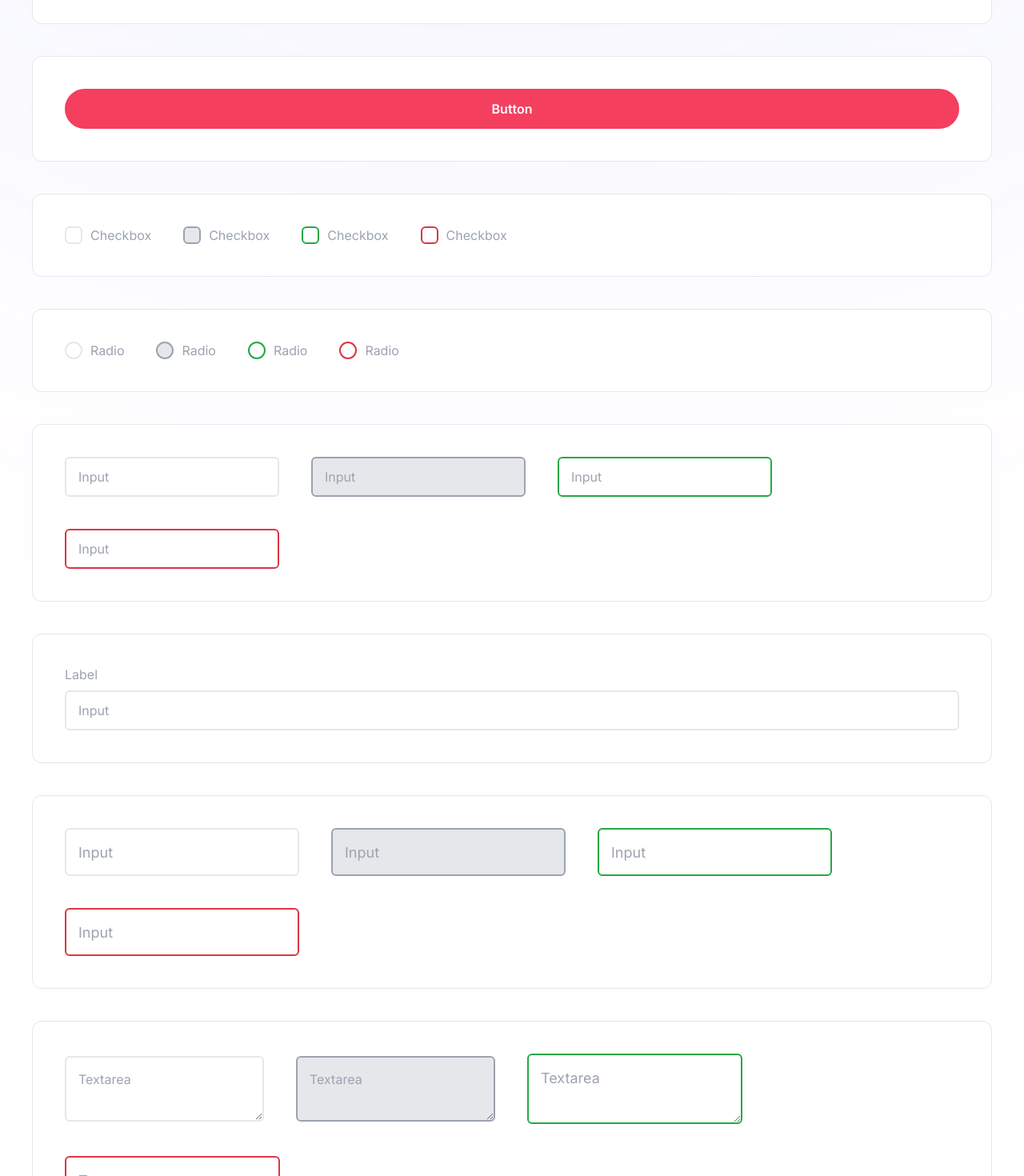
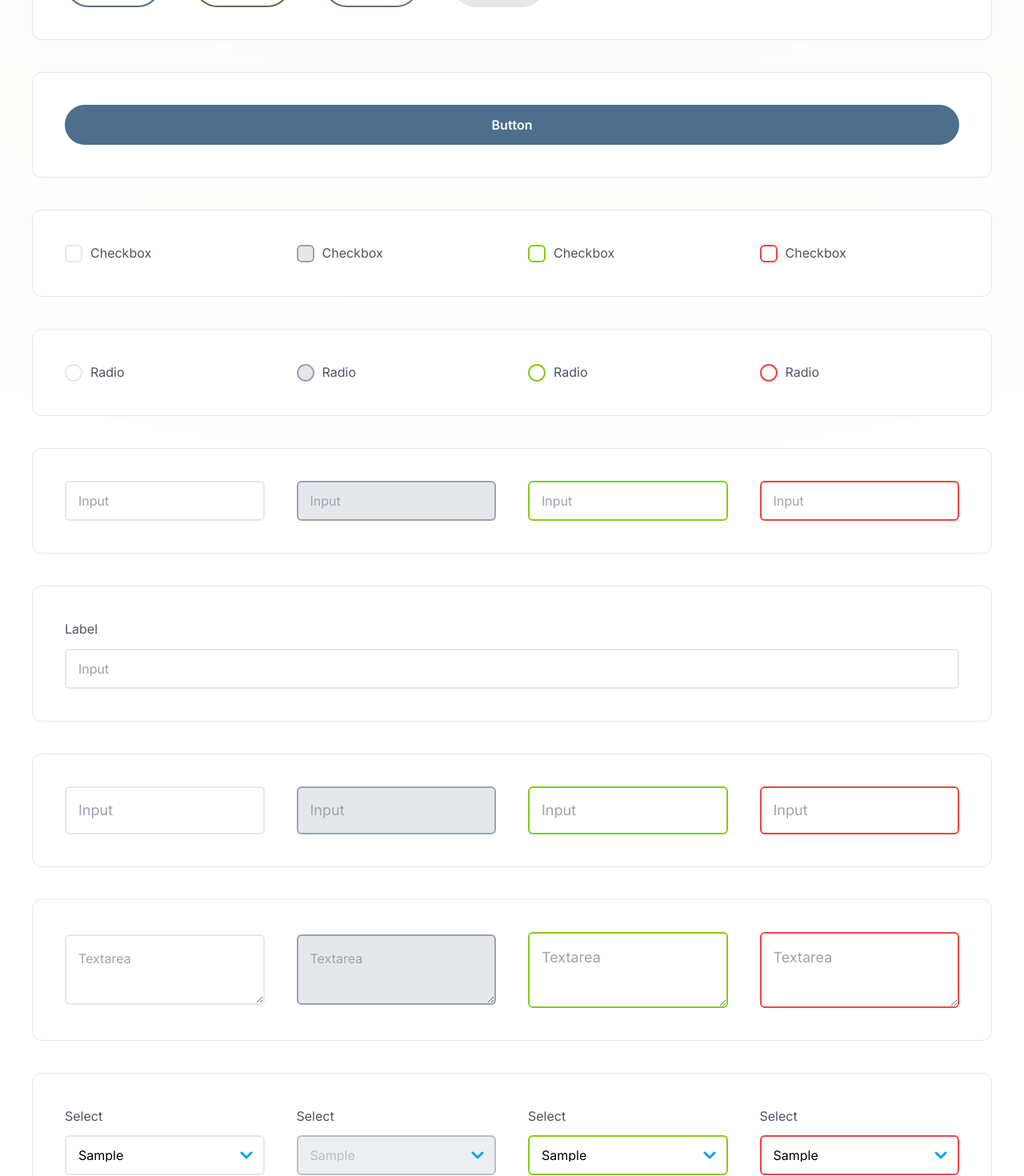
Before and after one commit to cherry-design-system/styled-components, a Next.js app: page / in a window 1280 px wide. Shown: the part 780-2250 px from the top of the page at 80% size. Built offline with nearby package versions, Linux system fonts and the light colour scheme.

Commit message:
feat: update default cherry values

```diff
--- a/src/app/components/cherry/input.tsx
+++ b/src/app/components/cherry/input.tsx
@@ -33,9 +33,9 @@ export const StyledInputWrapper = styled.span<InputProps>`
 
 export const StyledLabel = styled.label<InputProps>`
 	display: inline-block;
-	color: ${({ theme }) => theme.colors.gray};
+	color: ${({ theme }) => theme.colors.grayDark};
 	font-size: ${({ theme }) => theme.fontSizes.text.lg};
-	line-height: : ${({ theme }) => theme.lineHeights.text.lg};
+	line-height: ${({ theme }) => theme.lineHeights.text.lg};
 `;
 
 const StyledInput = styled.input<InputProps>`
@@ -51,7 +51,7 @@ const StyledInput = styled.input<InputProps>`
 	color: ${({ theme }) => theme.colors.dark};
 	background: ${({ theme }) => theme.colors.light};
 	border: solid 2px ${({ theme }) => theme.colors.grayLight};
-	box-shadow: 0 0 0 0px ${({ theme }) => theme.colors.secondaryLight};
+	box-shadow: 0 0 0 0px ${({ theme }) => theme.colors.primaryLight};
 	transition: all 0.3s ease;
 
 	&::placeholder {
@@ -60,17 +60,17 @@ const StyledInput = styled.input<InputProps>`
 
 	@media (hover: hover) {
 		&:hover:not([disabled]) {
-			border-color: ${({ theme }) => theme.colors.secondary};
+			border-color: ${({ theme }) => theme.colors.primary};
 		}
 	}
 
 	&:focus:not([disabled]) {
-		box-shadow: 0 0 0 4px ${({ theme }) => theme.colors.secondaryLight};
-		border-color: ${({ theme }) => theme.colors.secondary};
+		box-shadow: 0 0 0 4px ${({ theme }) => theme.colors.primaryLight};
+		border-color: ${({ theme }) => theme.colors.primary};
 	}
 
 	&:active:not([disabled]) {
-		box-shadow: 0 0 0 2px ${({ theme }) => theme.colors.secondaryLight};
+		box-shadow: 0 0 0 2px ${({ theme }) => theme.colors.primaryLight};
 	}
 
 	${({ $size }) => formElementHeightStyles($size)}
@@ -110,7 +110,7 @@ const StyledIconWrapper = styled.span<InputProps>`
 	& em {
 		display: block;
 		border-radius: 50%;
-		background: ${({ theme }) => theme.colors.secondary};
+		background: ${({ theme }) => theme.colors.primary};
 	}
 
 	& svg,
@@ -130,22 +130,22 @@ const StyledRadioCheckboxInput = styled.input<InputProps>`
 	${resetButton};
 	display: inline-block;
 	border: solid 2px ${({ theme }) => theme.colors.grayLight};
-	box-shadow: 0 0 0 0px ${({ theme }) => theme.colors.secondaryLight};
+	box-shadow: 0 0 0 0px ${({ theme }) => theme.colors.primaryLight};
 	transition: all 0.3s ease;
 
 	@media (hover: hover) {
 		&:hover:not([disabled]) {
-			border-color: ${({ theme }) => theme.colors.secondary};
+			border-color: ${({ theme }) => theme.colors.primary};
 		}
 	}
 
 	&:focus:not([disabled]) {
-		box-shadow: 0 0 0 4px ${({ theme }) => theme.colors.secondaryLight};
-		border-color: ${({ theme }) => theme.colors.secondary};
+		box-shadow: 0 0 0 4px ${({ theme }) => theme.colors.primaryLight};
+		border-color: ${({ theme }) => theme.colors.primary};
 	}
 
 	&:active:not([disabled]) {
-		box-shadow: 0 0 0 2px ${({ theme }) => theme.colors.secondaryLight};
+		box-shadow: 0 0 0 2px ${({ theme }) => theme.colors.primaryLight};
 	}
 
 	${({ type, theme }) => (type === "checkbox" ? `border-radius: ${theme.spacing.radius.xs};` : `border-radius: 50%;`)}
@@ -164,20 +164,6 @@ const StyledRadioCheckboxInput = styled.input<InputProps>`
 			$success ? true : false,
 			theme,
 		);
-	}}
-
-	${({ $error, $success, theme }) => {
-		if ($error) {
-			return `
-				border-color: ${theme.colors.error};
-			`;
-		}
-
-		if ($success) {
-			return `
-				border-color: ${theme.colors.success};
-			`;
-		}
 	}}
 
 	${({ $size }) => {
--- a/src/app/components/cherry/select.tsx
+++ b/src/app/components/cherry/select.tsx
@@ -35,7 +35,7 @@ const StyledSelect = styled.select<SelectProps>`
 	color: ${({ theme }) => theme.colors.dark};
 	background: ${({ theme }) => theme.colors.light};
 	border: solid 2px ${({ theme }) => theme.colors.grayLight};
-	box-shadow: 0 0 0 0px ${({ theme }) => theme.colors.secondaryLight};
+	box-shadow: 0 0 0 0px ${({ theme }) => theme.colors.primaryLight};
 	transition: all 0.3s ease;
 
 	&::placeholder {
@@ -44,17 +44,17 @@ const StyledSelect = styled.select<SelectProps>`
 
 	@media (hover: hover) {
 		&:hover:not([disabled]) {
-			border-color: ${({ theme }) => theme.colors.secondary};
+			border-color: ${({ theme }) => theme.colors.primary};
 		}
 	}
 
 	&:focus:not([disabled]) {
-		box-shadow: 0 0 0 4px ${({ theme }) => theme.colors.secondaryLight};
-		border-color: ${({ theme }) => theme.colors.secondary};
+		box-shadow: 0 0 0 4px ${({ theme }) => theme.colors.primaryLight};
+		border-color: ${({ theme }) => theme.colors.primary};
 	}
 
 	&:active:not([disabled]) {
-		box-shadow: 0 0 0 2px ${({ theme }) => theme.colors.secondaryLight};
+		box-shadow: 0 0 0 2px ${({ theme }) => theme.colors.primaryLight};
 	}
 
 	${({ $size }) => formElementHeightStyles($size)}
@@ -88,6 +88,7 @@ const StyledSelect = styled.select<SelectProps>`
 
 export const StyledIconWrapper = styled.span<SelectProps>`
 	position: relative;
+	${({ $fullWidth }) => fullWidthStyles($fullWidth ? true : false)}
 
 	& svg {
 		position: absolute;
@@ -109,7 +110,7 @@ function Select({ ...props }: SelectProps) {
 			{props.$label && (
 				<StyledLabel htmlFor={props.id}>{props.$label}</StyledLabel>
 			)}
-			<StyledIconWrapper>
+			<StyledIconWrapper $fullWidth={props.$fullWidth}>
 				<StyledSelect {...props}>{props.children}</StyledSelect>
 				<IconArrow />
 			</StyledIconWrapper>
--- a/src/app/components/cherry/textarea.tsx
+++ b/src/app/components/cherry/textarea.tsx
@@ -34,7 +34,7 @@ const StyledTextarea = styled.textarea<TextareaProps>`
 	color: ${({ theme }) => theme.colors.dark};
 	background: ${({ theme }) => theme.colors.light};
 	border: solid 2px ${({ theme }) => theme.colors.grayLight};
-	box-shadow: 0 0 0 0px ${({ theme }) => theme.colors.secondaryLight};
+	box-shadow: 0 0 0 0px ${({ theme }) => theme.colors.primaryLight};
 	transition: all 0.3s ease;
 	min-height: 80px;
 
@@ -44,17 +44,17 @@ const StyledTextarea = styled.textarea<TextareaProps>`
 
 	@media (hover: hover) {
 		&:hover:not([disabled]) {
-			border-color: ${({ theme }) => theme.colors.secondary};
+			border-color: ${({ theme }) => theme.colors.primary};
 		}
 	}
 
 	&:focus:not([disabled]) {
-		box-shadow: 0 0 0 4px ${({ theme }) => theme.colors.secondaryLight};
-		border-color: ${({ theme }) => theme.colors.secondary};
+		box-shadow: 0 0 0 4px ${({ theme }) => theme.colors.primaryLight};
+		border-color: ${({ theme }) => theme.colors.primary};
 	}
 
 	&:active:not([disabled]) {
-		box-shadow: 0 0 0 2px ${({ theme }) => theme.colors.secondaryLight};
+		box-shadow: 0 0 0 2px ${({ theme }) => theme.colors.primaryLight};
 	}
 
 	${({ $size, theme }) =>
--- a/src/app/components/header.tsx
+++ b/src/app/components/header.tsx
@@ -10,7 +10,7 @@ const StyledHeader = styled.header<{ theme: Theme }>`
 	background: ${({ theme }) => theme.colors.light};
 	border-radius: 100px;
 	max-width: calc(100% - 40px);
-	margin: auto auto 20px;
+	margin: 40px auto 0;
 	position: sticky;
 	top: 20px;
 	z-index: 100;
@@ -38,7 +38,7 @@ const StyledBg = styled.span<{ theme: Theme }>`
 	top: -50%;
 	left: 0;
 	z-index: -1;
-	opacity: 0.3;
+	opacity: 0.1;
 `;
 
 export default function Header() {
--- a/src/app/page.tsx
+++ b/src/app/page.tsx
@@ -83,30 +83,68 @@ export default function Home() {
 				</Box>
 				<Space $xs={20} $lg={40} />
 				<Box>
-					<Flex>
-						<Input type="checkbox" $label="Checkbox" />
-						<Input type="checkbox" $label="Checkbox" disabled />
-						<Input type="checkbox" $label="Checkbox" $success />
-						<Input type="checkbox" $label="Checkbox" $error />
-					</Flex>
+					<Grid $xsCols={1} $xlCols={4}>
+						<Input type="checkbox" id="check-1" $label="Checkbox" />
+						<Input
+							type="checkbox"
+							id="check-2"
+							disabled
+							$label="Checkbox"
+						/>
+						<Input
+							type="checkbox"
+							id="check-3"
+							$label="Checkbox"
+							$success
+						/>
+						<Input
+							type="checkbox"
+							id="check-4"
+							$label="Checkbox"
+							$error
+						/>
+					</Grid>
 				</Box>
 				<Space $xs={20} $lg={40} />
 				<Box>
-					<Flex>
-						<Input type="radio" $label="Radio" />
-						<Input type="radio" $label="Radio" disabled />
-						<Input type="radio" $label="Radio" $success />
-						<Input type="radio" $label="Radio" $error />
-					</Flex>
+					<Grid $xsCols={1} $xlCols={4}>
+						<Input
+							type="radio"
+							id="radio-1"
+							name="radio-1"
+							$label="Radio"
+						/>
+						<Input
+							type="radio"
+							disabled
+							id="radio-2"
+							name="radio-1"
+							$label="Radio"
+						/>
+						<Input
+							type="radio"
+							id="radio-3"
+							name="radio-1"
+							$label="Radio"
+							$success
+						/>
+						<Input
+							type="radio"
+							id="radio-4"
+							name="radio-1"
+							$label="Radio"
+							$error
+						/>
+					</Grid>
 				</Box>
 				<Space $xs={20} $lg={40} />
 				<Box>
-					<Flex>
-						<Input placeholder="Input" />
-						<Input placeholder="Input" disabled />
-						<Input placeholder="Input" $success />
-						<Input placeholder="Input" $error />
-					</Flex>
+					<Grid $xsCols={1} $xlCols={4}>
+						<Input placeholder="Input" $fullWidth />
+						<Input placeholder="Input" disabled $fullWidth />
+						<Input placeholder="Input" $success $fullWidth />
+						<Input placeholder="Input" $error $fullWidth />
+					</Grid>
 				</Box>
 				<Space $xs={20} $lg={40} />
 				<Box>
@@ -116,98 +154,170 @@ export default function Home() {
 				</Box>
 				<Space $xs={20} $lg={40} />
 				<Box>
-					<Flex>
-						<Input placeholder="Input" $size="big" />
-						<Input placeholder="Input" disabled $size="big" />
-						<Input placeholder="Input" $size="big" $success />
-						<Input placeholder="Input" $size="big" $error />
-					</Flex>
+					<Grid $xsCols={1} $xlCols={4}>
+						<Input placeholder="Input" $size="big" $fullWidth />
+						<Input
+							placeholder="Input"
+							disabled
+							$size="big"
+							$fullWidth
+						/>
+						<Input
+							placeholder="Input"
+							$size="big"
+							$success
+							$fullWidth
+						/>
+						<Input
+							placeholder="Input"
+							$size="big"
+							$error
+							$fullWidth
+						/>
+					</Grid>
 				</Box>
 				<Space $xs={20} $lg={40} />
 				<Box>
-					<Flex>
-						<Textarea placeholder="Textarea" />
-						<Textarea placeholder="Textarea" disabled />
-						<Textarea placeholder="Textarea" $size="big" $success />
-						<Textarea placeholder="Textarea" $size="big" $error />
-					</Flex>
+					<Grid $xsCols={1} $xlCols={4}>
+						<Textarea placeholder="Textarea" $fullWidth />
+						<Textarea placeholder="Textarea" disabled $fullWidth />
+						<Textarea
+							placeholder="Textarea"
+							$size="big"
+							$success
+							$fullWidth
+						/>
+						<Textarea
+							placeholder="Textarea"
+							$size="big"
+							$error
+							$fullWidth
+						/>
+					</Grid>
 				</Box>
 				<Space $xs={20} $lg={40} />
 				<Box>
-					<Flex>
-						<Select placeholder="Input">
+					<Grid $xsCols={1} $xlCols={4}>
+						<Select
+							id="select-1"
+							placeholder="Input"
+							$label="Select"
+							$fullWidth
+						>
 							<option value="1">Sample</option>
 						</Select>
-						<Select placeholder="Input" disabled>
+						<Select
+							id="select-2"
+							placeholder="Input"
+							disabled
+							$label="Select"
+							$fullWidth
+						>
 							<option value="1">Sample</option>
 						</Select>
-						<Select placeholder="Input" $success>
+						<Select
+							id="select-3"
+							placeholder="Input"
+							$success
+							$label="Select"
+							$fullWidth
+						>
 							<option value="1">Sample</option>
 						</Select>
-						<Select placeholder="Input" $error>
+						<Select
+							id="select-4"
+							placeholder="Input"
+							$error
+							$label="Select"
+							$fullWidth
+						>
 							<option value="1">Sample</option>
 						</Select>
-					</Flex>
+					</Grid>
 				</Box>
 				<Space $xs={20} $lg={40} />
 				<Box>
-					<Flex>
-						<Select placeholder="Input" $size="big">
+					<Grid $xsCols={1} $xlCols={4}>
+						<Select
+							id="select-5"
+							placeholder="Input"
+							$size="big"
+							$label="Select"
+						>
 							<option value="1">Sample</option>
 						</Select>
-						<Select placeholder="Input" disabled $size="big">
+						<Select
+							id="select-6"
+							placeholder="Input"
+							disabled
+							$size="big"
+							$label="Select"
+						>
 							<option value="1">Sample</option>
 						</Select>
-						<Select placeholder="Input" $size="big" $success>
+						<Select
+							id="select-7"
+							placeholder="Input"
+							$size="big"
+							$success
+							$label="Select"
+						>
 							<option value="1">Sample</option>
 						</Select>
-						<Select placeholder="Input" $size="big" $error>
+						<Select
+							id="select-8"
+							placeholder="Input"
+							$size="big"
+							$error
+							$label="Select"
+						>
 							<option value="1">Sample</option>
 						</Select>
-					</Flex>
+					</Grid>
 				</Box>
 				<Space $xs={20} $lg={40} />
 				<Box>
-					<Flex>
+					<Grid $xsCols={1} $xlCols={4}>
 						<Toggle placeholder="Input" />
 						<Toggle placeholder="Input" disabled />
 						<Toggle placeholder="Input" $success />
 						<Toggle placeholder="Input" $error />
-					</Flex>
+					</Grid>
 				</Box>
 				<Space $xs={20} $lg={40} />
 				<Box>
-					<Flex>
+					<Grid $xsCols={1} $xlCols={4}>
 						<Toggle placeholder="Input" $size="big" />
 						<Toggle placeholder="Input" disabled $size="big" />
 						<Toggle placeholder="Input" $success $size="big" />
 						<Toggle placeholder="Input" $error $size="big" />
-					</Flex>
+					</Grid>
 				</Box>
 				<Space $xs={20} $lg={40} />
 				<Box>
-					<Flex>
+					<Grid $xsCols={1} $xlCols={4}>
 						<RangeSlider placeholder="Input" />
 						<RangeSlider placeholder="Input" disabled />
 						<RangeSlider placeholder="Input" $success />
 						<RangeSlider placeholder="Input" $error />
-					</Flex>
+					</Grid>
 				</Box>
 				<Space $xs={20} $lg={40} />
 				<Box>
-					<Flex>
+					<Grid $xsCols={1} $xlCols={4}>
 						<RangeSlider placeholder="Input" $size="big" />
 						<RangeSlider placeholder="Input" disabled $size="big" />
 						<RangeSlider placeholder="Input" $success $size="big" />
 						<RangeSlider placeholder="Input" $error $size="big" />
-					</Flex>
+					</Grid>
 				</Box>
 				<Space $xs={20} $lg={40} />
-				<Grid $xsCols={2}>
+				<Grid $xsCols={3}>
 					<Box>1</Box>
 					<Box>2</Box>
-					<Col $span={2}>
-						<Box>3</Box>
+					<Box>3</Box>
+					<Col $span={3}>
+						<Box>4</Box>
 					</Col>
 				</Grid>
 				<Space $xs={20} $lg={40} />
--- a/src/app/theme.ts
+++ b/src/app/theme.ts
@@ -20,29 +20,29 @@ export const spacing: Spacing = {
 };
 
 export const colors: Colors = {
-	primaryLight: "#fda4af",
-	primary: "#f43f5e",
-	primaryDark: "#9f1239",
+	primaryLight: "#91AEC4",
+	primary: "#4D6F8B",
+	primaryDark: "#194569",
 
-	secondaryLight: "#7dd3fc",
-	secondary: "#0ea5e9",
-	secondaryDark: "#075985",
+	secondaryLight: "#A4B17B",
+	secondary: "#5C6E46",
+	secondaryDark: "#354C2B",
 
-	tertiaryLight: "#d8b4fe",
-	tertiary: "#a855f7",
-	tertiaryDark: "#6b21a8",
+	tertiaryLight: "#EBCCB9",
+	tertiary: "#816B5A",
+	tertiaryDark: "#675445",
+
+	grayLight: "#E5E7EB",
+	gray: "#9CA3AF",
+	grayDark: "#4B5563",
+
+	success: "#84CC16",
+	error: "#EF4444",
+	warning: "#EAB308",
+	info: "#06B6D4",
 
 	dark: "#000000",
-	light: "#ffffff",
-
-	grayLight: "#e5e7eb",
-	gray: "#9ca3af",
-	grayDark: "#4b5563",
-
-	success: "#28a745",
-	error: "#dc3545",
-	warning: "#ffc107",
-	info: "#17a2b8",
+	light: "#FFFFFF",
 };
 
 export const fonts: Fonts = {
@@ -53,26 +53,16 @@ export const fonts: Fonts = {
 };
 
 export const fontSizes: FontSizes = {
-	hero1: { xs: "52px", lg: "62px" },
-	hero2: { xs: "42px", lg: "52px" },
-	hero3: { xs: "32px", lg: "42px" },
+	hero1: { xs: "72px", lg: "128px" },
+	hero2: { xs: "60px", lg: "96px" },
+	hero3: { xs: "36px", lg: "72px" },
 
-	h1: { xs: "30px", lg: "40px" },
-	h2: { xs: "22px", lg: "32px" },
-	h3: { xs: "18px", lg: "28px" },
-	h4: { xs: "16px", lg: "24px" },
-	h5: { xs: "14px", lg: "20px" },
-	h6: { xs: "12px", lg: "18px" },
-
-	eyebrow: { xs: "16px", lg: "18px" },
-	subtitle: { xs: "18px", lg: "20px" },
-	lead: { xs: "16px", lg: "18px" },
-
-	button: { xs: "16px", lg: "16px" },
-	buttonBig: { xs: "18px", lg: "18px" },
-
-	input: { xs: "16px", lg: "16px" },
-	inputBig: { xs: "18px", lg: "18px" },
+	h1: { xs: "40px", lg: "60px" },
+	h2: { xs: "30px", lg: "36px" },
+	h3: { xs: "28px", lg: "30px" },
+	h4: { xs: "26px", lg: "24px" },
+	h5: { xs: "18px", lg: "20px" },
+	h6: { xs: "16px", lg: "18px" },
 
 	text: { xs: "14px", lg: "16px" },
 	strong: { xs: "14px", lg: "16px" },
@@ -80,36 +70,38 @@ export const fontSizes: FontSizes = {
 
 	blockquote: { xs: "14px", lg: "18px" },
 	code: { xs: "14px", lg: "18px" },
+
+	button: { xs: "16px", lg: "16px" },
+	buttonBig: { xs: "18px", lg: "18px" },
+
+	input: { xs: "16px", lg: "16px" },
+	inputBig: { xs: "18px", lg: "18px" },
 };
 
 export const lineHeights: LineHeights = {
-	hero1: { xs: "1.15", lg: "1.15" },
-	hero2: { xs: "1.15", lg: "1.15" },
-	hero3: { xs: "1.15", lg: "1.15" },
+	hero1: { xs: "1.3", lg: "1.1" },
+	hero2: { xs: "1.3", lg: "1.2" },
+	hero3: { xs: "1.4", lg: "1.3" },
 
-	h1: { xs: "1.20", lg: "1.20" },
-	h2: { xs: "1.20", lg: "1.20" },
-	h3: { xs: "1.20", lg: "1.20" },
-	h4: { xs: "1.30", lg: "1.30" },
-	h5: { xs: "1.40", lg: "1.40" },
-	h6: { xs: "1.40", lg: "1.40" },
+	h1: { xs: "1.5", lg: "1.4" },
+	h2: { xs: "1.5", lg: "1.5" },
+	h3: { xs: "1.5", lg: "1.6" },
+	h4: { xs: "1.5", lg: "1.6" },
+	h5: { xs: "1.7", lg: "1.6" },
+	h6: { xs: "1.7", lg: "1.7" },
 
-	eyebrow: { xs: "1.35", lg: "1.35" },
-	subtitle: { xs: "1.35", lg: "1.35" },
-	lead: { xs: "1.35", lg: "1.35" },
+	text: { xs: "1.7", lg: "1.7" },
+	strong: { xs: "1.7", lg: "1.7" },
+	small: { xs: "1.7", lg: "1.7" },
+
+	blockquote: { xs: "1.7", lg: "1.7" },
+	code: { xs: "1.7", lg: "1.7" },
 
 	button: { xs: "1", lg: "1" },
 	buttonBig: { xs: "1", lg: "1" },
 
 	input: { xs: "1", lg: "1" },
 	inputBig: { xs: "1", lg: "1" },
-
-	text: { xs: "1.50", lg: "1.50" },
-	strong: { xs: "1.50", lg: "1.50" },
-	small: { xs: "1.30", lg: "1.30" },
-
-	blockquote: { xs: "1.50", lg: "1.50" },
-	code: { xs: "1.50", lg: "1.50" },
 };
 
 export const theme: Theme = {
@@ -151,9 +143,6 @@ export interface Colors<TString = string> {
 	tertiary: TString;
 	tertiaryDark: TString;
 
-	dark: TString;
-	light: TString;
-
 	grayLight: TString;
 	gray: TString;
 	grayDark: TString;
@@ -162,6 +151,9 @@ export interface Colors<TString = string> {
 	error: TString;
 	warning: TString;
 	info: TString;
+
+	dark: TString;
+	light: TString;
 }
 
 export interface Fonts<TString = string> {
@@ -183,22 +175,18 @@ export interface FontSizes<TString = string> {
 	h5: { xs: TString; lg: TString };
 	h6: { xs: TString; lg: TString };
 
-	eyebrow: { xs: TString; lg: TString };
-	subtitle: { xs: TString; lg: TString };
-	lead: { xs: TString; lg: TString };
+	text: { xs: TString; lg: TString };
+	strong: { xs: TString; lg: TString };
+	small: { xs: TString; lg: TString };
+
+	blockquote: { xs: TString; lg: TString };
+	code: { xs: TString; lg: TString };
 
 	button: { xs: TString; lg: TString };
 	buttonBig: { xs: TString; lg: TString };
 
 	input: { xs: TString; lg: TString };
 	inputBig: { xs: TString; lg: TString };
-
-	text: { xs: TString; lg: TString };
-	strong: { xs: TString; lg: TString };
-	small: { xs: TString; lg: TString };
-
-	blockquote: { xs: TString; lg: TString };
-	code: { xs: TString; lg: TString };
 }
 
 export interface LineHeights<TString = string> {
@@ -213,22 +201,18 @@ export interface LineHeights<TString = string> {
 	h5: { xs: TString; lg: TString };
 	h6: { xs: TString; lg: TString };
 
-	eyebrow: { xs: TString; lg: TString };
-	subtitle: { xs: TString; lg: TString };
-	lead: { xs: TString; lg: TString };
+	text: { xs: TString; lg: TString };
+	strong: { xs: TString; lg: TString };
+	small: { xs: TString; lg: TString };
+
+	blockquote: { xs: TString; lg: TString };
+	code: { xs: TString; lg: TString };
 
 	button: { xs: TString; lg: TString };
 	buttonBig: { xs: TString; lg: TString };
 
 	input: { xs: TString; lg: TString };
 	inputBig: { xs: TString; lg: TString };
-
-	text: { xs: TString; lg: TString };
-	strong: { xs: TString; lg: TString };
-	small: { xs: TString; lg: TString };
-
-	blockquote: { xs: TString; lg: TString };
-	code: { xs: TString; lg: TString };
 }
 
 export interface Theme {
```
Also changed, not shown: src/app/components/cherry/range-slider.tsx (+16 -16 lines), src/app/components/cherry/toggle.tsx (+7 -7 lines).
